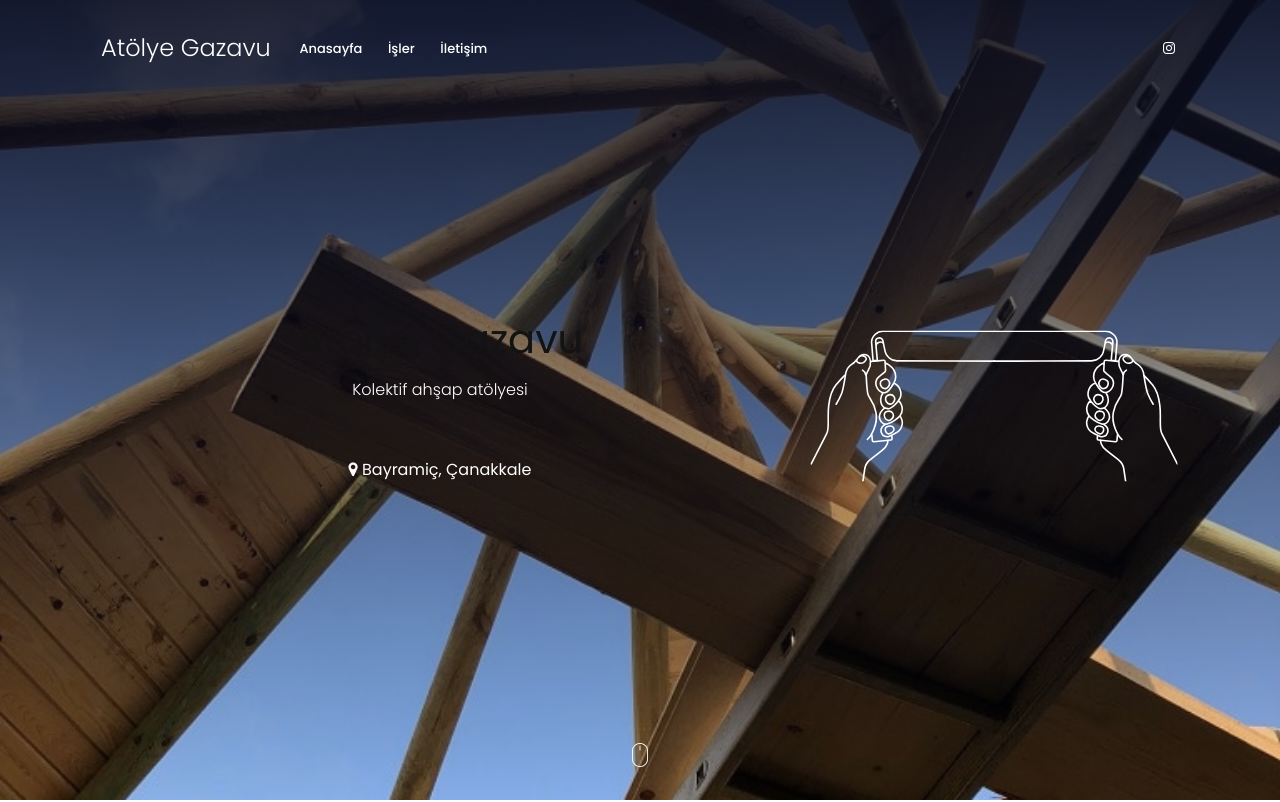
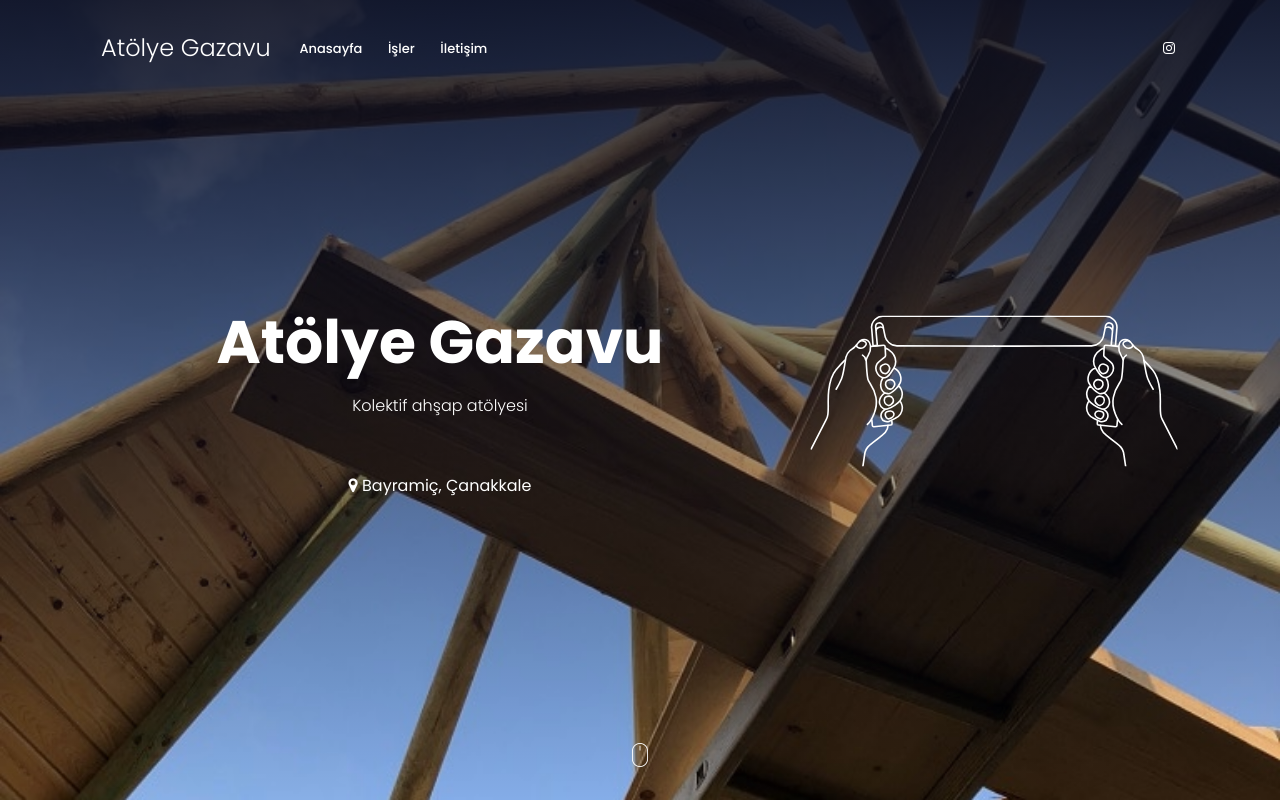
Before and after one commit to gazavu/gazavu.github.io, a plain HTML site: page index.html in a window 1280 px wide. Shown: the top 802 px of the page. Drawn offline with Linux system fonts and the light colour scheme.

Commit message:
Update style.css

```diff
--- a/style.css
+++ b/style.css
@@ -799,6 +799,15 @@ section::after {
     height: 70vh;
 }
 
+.hero h1 {
+    font-size: 60px;
+    color:#ffffff;
+    font-weight: bold;
+    padding:1rem 0 1.2rem;
+    margin:0;
+    line-height: 1;
+}
+
 .hero h2 {
     font-size: 60px;
     color:#ffffff;
```
